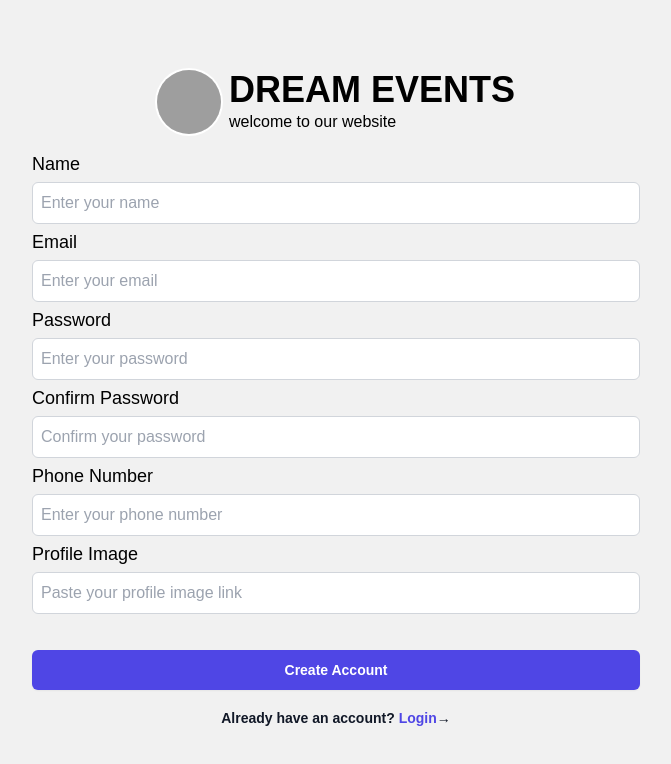
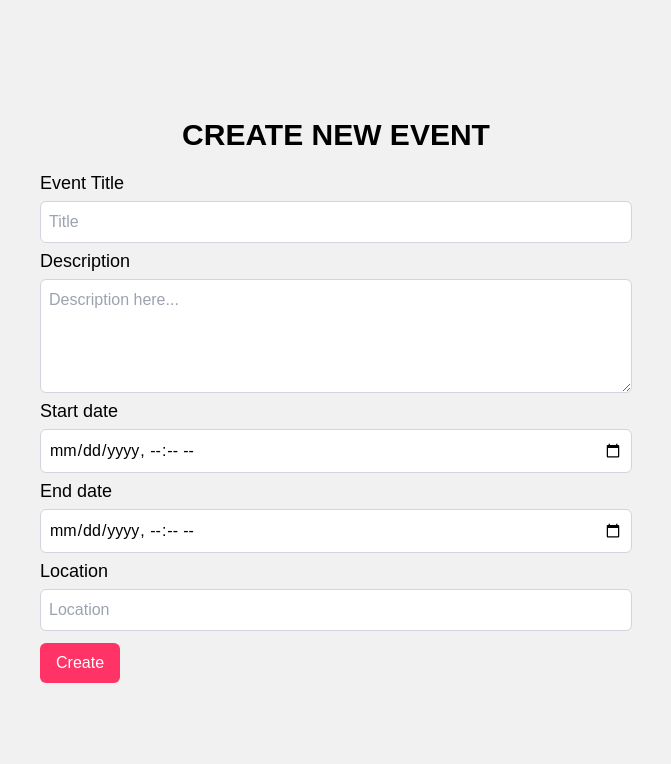
Before and after one commit to abdulkadershohan/gain-solutions-task-2, a React (Create React App) app: page /login in a window 1280 px wide. Shown: the top 764 px of the page, without its empty margins (304-975 px from the left). Built offline with nearby package versions, Linux system fonts and the light colour scheme; grey boxes are pictures that could not be loaded.

Commit message:
CREATE NEW EVENT

```diff
--- a/src/App.js
+++ b/src/App.js
@@ -1,10 +1,10 @@
 import React from "react";
-import Registration from "./pages/auth/registration/Registration";
+import NewEvents from "./pages/newEvents/NewEvents";
 
 export default function App() {
   return (
     <div>
-      <Registration />
+      <NewEvents />
     </div>
   )
 }
--- a/src/pages/auth/registration/Registration.jsx
+++ b/src/pages/auth/registration/Registration.jsx
@@ -1,6 +1,5 @@
 import React from "react";
 import logo from "../../../assets/images/logo.png";
-import { Button, Input } from "../../../utils";
 import RegisterForm from "../../../components/form/RegisterForm";
 
 export default function Registration() {
--- a/src/pages/newEvents/NewEvents.jsx
+++ b/src/pages/newEvents/NewEvents.jsx
@@ -1,5 +1,48 @@
-import React from "react";
+import React, { useState } from "react";
+import { Button, Input } from "../../utils";
 
 export default function NewEvents() {
-    return <div>NewEvents</div>;
+    const [title, setTitle] = useState('')
+    const [description, setDdescription] = useState('')
+    const [start_date, setStartDate] = useState('')
+    const [end_date, setEndDate] = useState('')
+    const [location, setLocation] = useState('')
+    const handleSubmit = (e) => {
+        e.preventDefault()
+        const body = {
+            title, description, start_date, end_date, location
+        }
+        console.log(body)
+    }
+    return (
+        <section className="container mx-auto px-4 bg-[#f1f1f1]">
+            <div
+                className="flex flex-col h-screen  justify-center items-center"
+            >
+                <h1
+                    className="text-3xl font-play font-[900] uppercase mb-4"
+                >
+                    Create new event
+                </h1>
+                <form onSubmit={handleSubmit}
+                    className="w-full md:w-1/2 px-4"
+                >
+                    <div>
+                        <Input required label={'Event Title'} type="text" placeholder="Title" value={title} onChange={e => setTitle(e.target.value)} />
+                        <Input required label='Description' textArea type="text" placeholder="Description here..." value={description} onChange={e => setDdescription(e.target.value)} />
+                        <Input required label='Start date' type="datetime-local" placeholder="Start date" value={start_date} onChange={e => setStartDate(e.target.value)} />
+                        <Input required label='End date' type="datetime-local" placeholder="End date" value={end_date} onChange={e => setEndDate(e.target.value)} />
+                        <Input required label='Location' type="text" placeholder="Location" value={location} onChange={e => setLocation(e.target.value)} />
+                    </div>
+
+                    <Button
+                        className="mt-2 bg-[#ff3366] text-white px-4 py-2 rounded-md"
+                        text={'Create'}
+                        type='submit'
+                    />
+                </form>
+
+            </div>
+        </section >
+    )
 }
--- a/src/utils/Input.jsx
+++ b/src/utils/Input.jsx
@@ -1,6 +1,6 @@
 import React from "react";
 
-export default function Input({ placeholder, label, type, errorMessage, onChange, value, ...rest }) {
+export default function Input({ textArea, placeholder, label, type, errorMessage, onChange, value, ...rest }) {
     return (
         <div
             className="flex flex-col gap-1 font-play "
@@ -10,6 +10,17 @@ export default function Input({ placeholder, label, type, errorMessage, onChange
             >
                 {label}
             </label>
+            {
+                textArea ? (
+                    <textarea rows="4" cols="50"
+                        className='font-jose p-2 rounded-md border border-gray-300 focus:outline-none focus:ring-2 focus:ring-indigo-600 focus:border-transparent '
+                        placeholder={placeholder}
+                        onChange={onChange}
+                        value={value}
+                        {...rest}
+                    />
+
+                ) : (
                     <input
                         placeholder={placeholder}
                         type={type || "text"}
@@ -19,6 +30,8 @@ export default function Input({ placeholder, label, type, errorMessage, onChange
                         {...rest}
 
                     />
+                )
+            }
             {/* error */}
             <span className="text-red-500 text-sm">{errorMessage}</span>
         </div>
```
Lines whose indentation alone changed are shown as unchanged.
